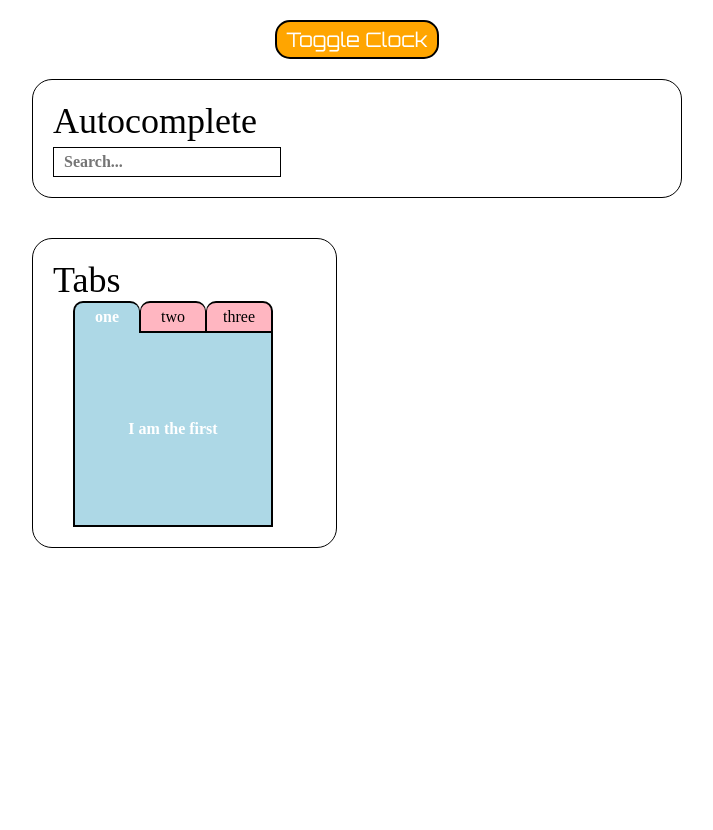
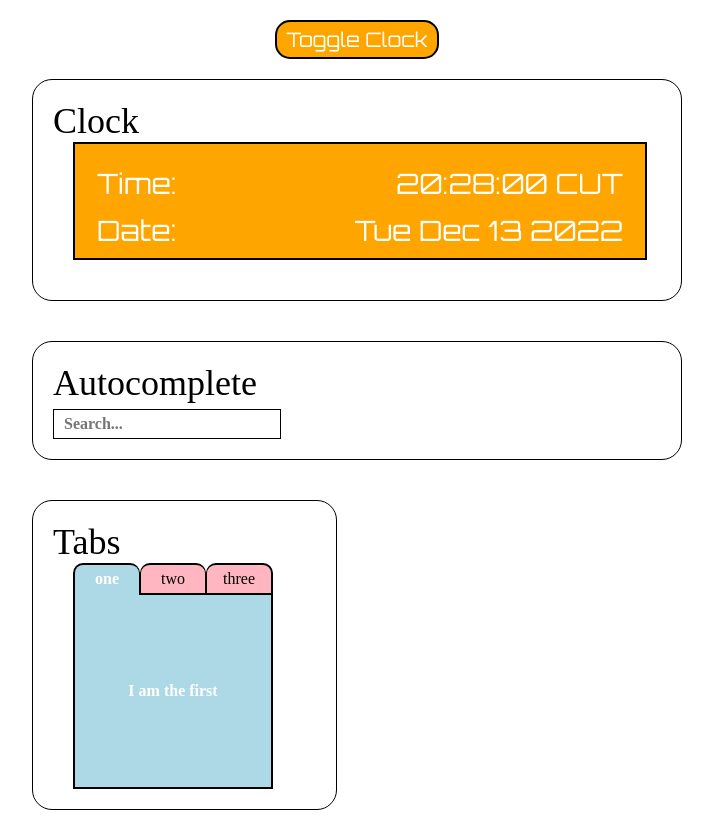
Before and after one commit to thomasconger/w11d2, a React (Create React App) app: page / in a window 1280 px wide. Shown: the whole page, without its empty margins (283-996 px from the left). Before the commit the page ends 800 px from the top, so only its background shows below. Built offline with nearby package versions, Linux system fonts and the light colour scheme.

Commit message:
finish phase 1

```diff
--- a/src/App.js
+++ b/src/App.js
@@ -28,9 +28,12 @@ const folders = [
 function App (props) {
 
   const [showClock, setShowClock] = useState(true)
-  const toggleClock = useEffect(()=>{
-    setShowClock(!showClock)
-  }, [])
+
+    const toggleClock = e => {
+    e.preventDefault();
+    setShowClock(oldShowTime => (!oldShowTime));
+
+  };
 
   return (
           <div className="widgets">
```
Also changed, not shown: 1 other file (tests, documents, lock files or other folders).
